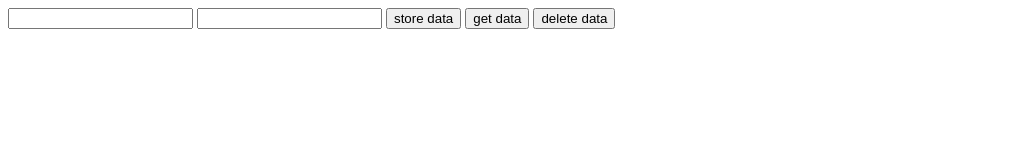
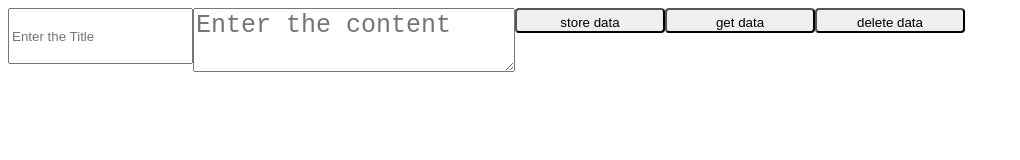
Before and after one commit to rebz135/crudite, a plain HTML site: page index.html in a window 1280 px wide. Shown: the whole page, without its empty margins (0-1020 px from the left). Drawn offline with nearby package versions, Linux system fonts and the light colour scheme.

Commit message:
feat(MVP): reach mvp

```diff
--- a/app.js
+++ b/app.js
@@ -1,4 +1,9 @@
 $(document).ready(function(){
+
+  //to pull up all storage values use
+  // localStorage.length as your array length
+  // localStorage.key(index) to access by number
+  // that returns a list of keys
 
   // attach event listener to buttons(input?)
   // create function stub for read/write/delete
--- a/index.html
+++ b/index.html
@@ -16,17 +16,18 @@
 
   </head>
   <body>
-    <div>
-          <input class="input-field-title" type="text">
-          <input class="input-field-body" type="text">
+    <div class="container">
+
+          <input class="input-field-title" type="text" placeholder="Enter the Title">
+          <textarea class="input-field-body" placeholder="Enter the content"></textarea> <!-- maybe switch to <div id='fake_textarea' contenteditable></div>-->
           <button class="store-btn">store data</button>
           <button class="get-btn">get data</button>
           <button class="delete-btn">delete data</button>
 
+      <div class="item-display">
+
+      </div>
     </div>
 
-    <div class="debug">
-
-    </div>
   </body>
 </html>
--- a/style.css
+++ b/style.css
@@ -0,0 +1,34 @@
+.container {
+    display:flex;
+    justify-content: center;
+
+}
+
+.item-display {
+    flex-grow: 1;
+}
+
+button {
+    border-radius: 4px;
+    width: 150px;
+    padding: 5px;
+    height: 25px;
+}
+
+button:hover {
+    background-color: dodgerblue;
+}
+
+button:after {
+    background-color: red;
+}
+
+.input-field-title {
+
+    text-align: left;
+    height: 50px;
+}
+
+.input-field-body {
+    font-size: 25px;
+}
```
Also changed, not shown: plan.js (added, +62 -0 lines), 1 other file.
